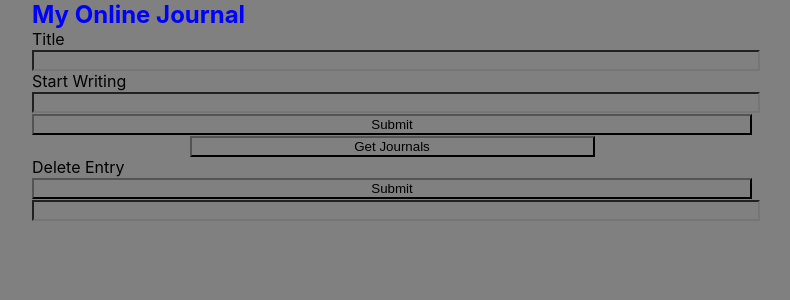
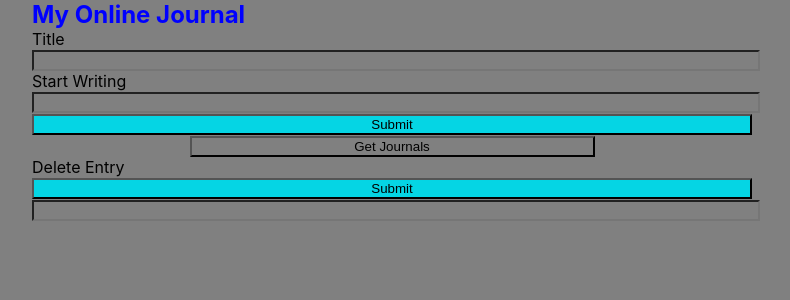
Before and after one commit to elguapo11/web-dev-capstone, a React (Create React App) app in the folder client/: page / in a window 1280 px wide. Shown: the top 300 px of the page, without its empty margins (248-1038 px from the left). Built offline with nearby package versions, Linux system fonts and the light colour scheme.

Commit message:
experimenting with CSS

```diff
--- a/client/src/index.css
+++ b/client/src/index.css
@@ -1,8 +1,8 @@
 
 * {
   margin: 0 auto;
+  width: 100%;
   background-color: gray;
-  width: 100%;
 }
 
 body {
@@ -41,3 +41,16 @@ div {
 label {
   max-width: fit-content;
 }
+
+form :hover {
+
+background-color: rgb(226, 230, 0);
+}
+
+form :active {
+  background-color: yellow;
+}
+
+form button {
+  background: rgb(5, 213, 228);
+}
```
